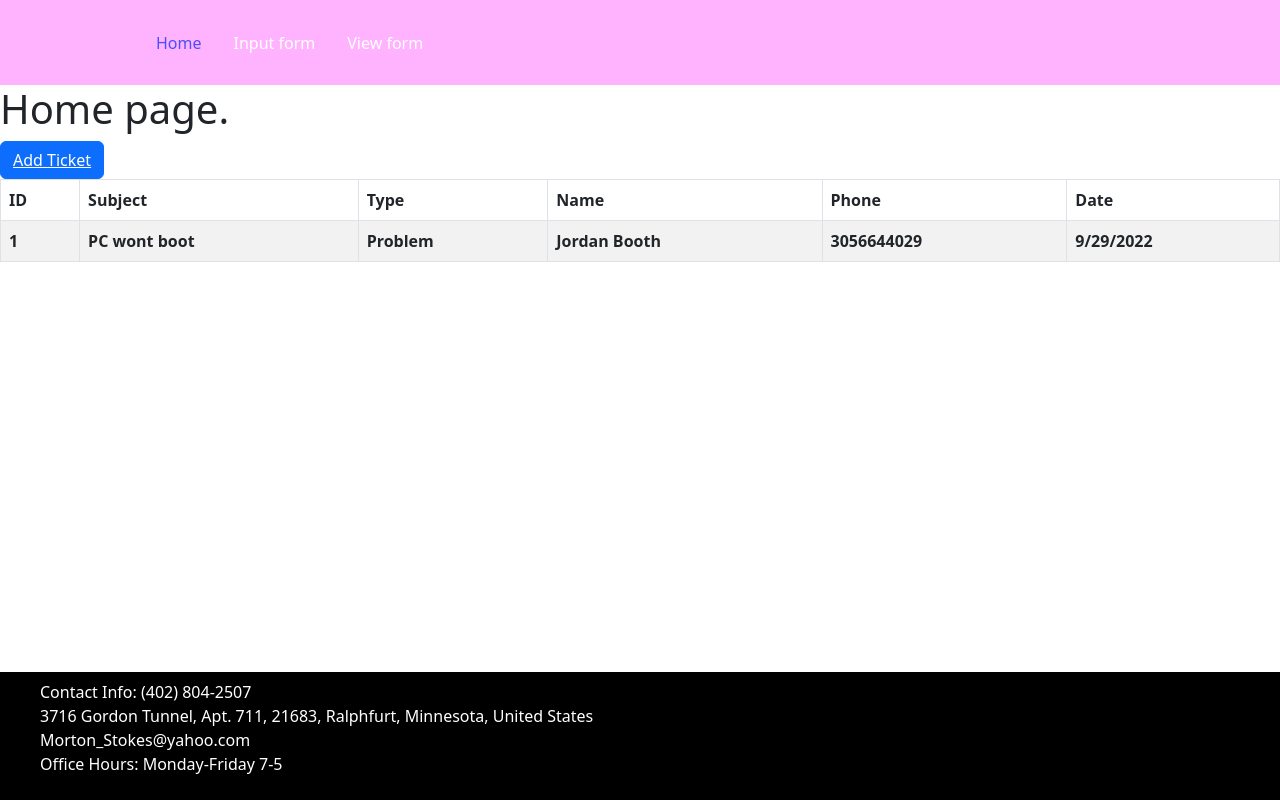
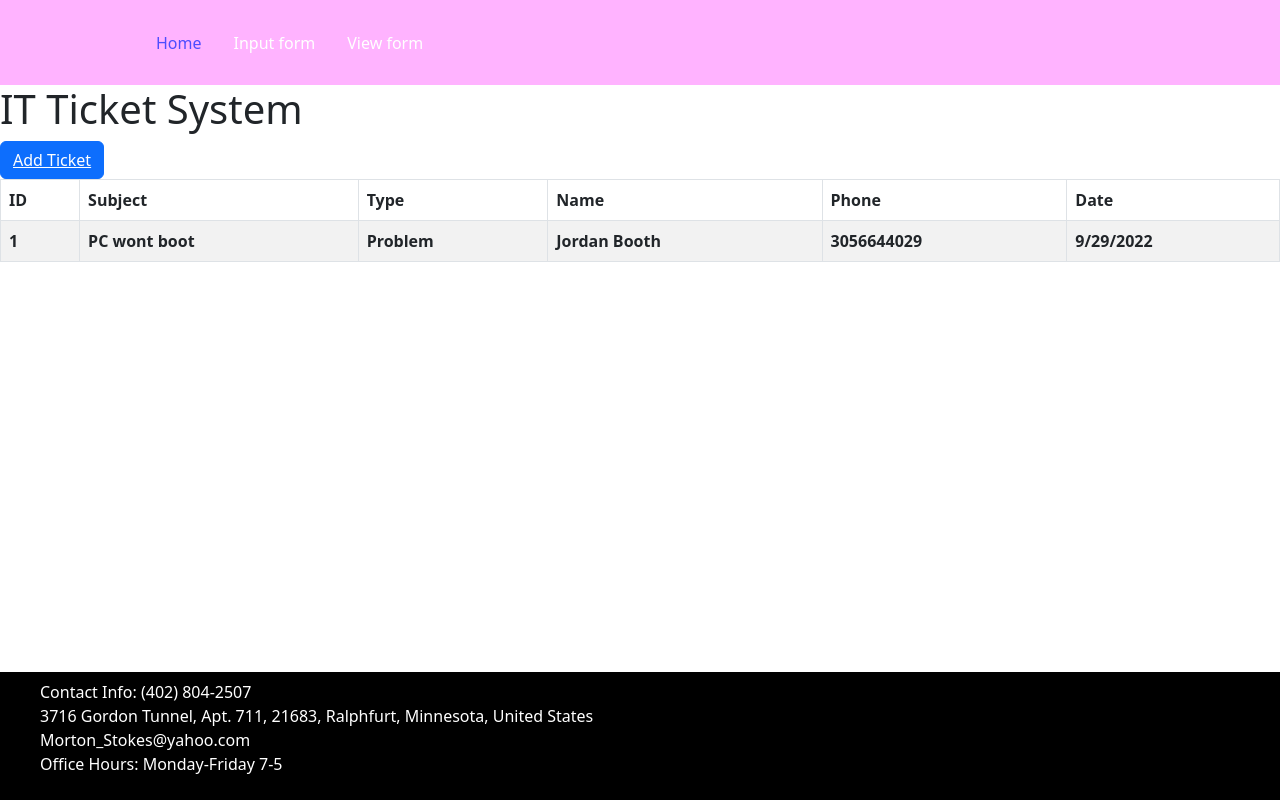
Before and after one commit to joboot/hci-program-2, a React (Create React App) app in the folder hci-program-2/: page /home in a window 1280 px wide. Built offline with nearby package versions, Linux system fonts and the light colour scheme.

Commit message:
Added label to header tag

```diff
--- a/hci-program-2/src/pages/home.js
+++ b/hci-program-2/src/pages/home.js
@@ -5,7 +5,7 @@ const Home = () => {
 return (
 	<div>
 	<h1>
-		Home page.
+		IT Ticket System
 	</h1>
 		<button type="button" class="btn btn-primary"><a href="input_form.js">Add Ticket</a></button>
 		<Table striped bordered hover>
```
